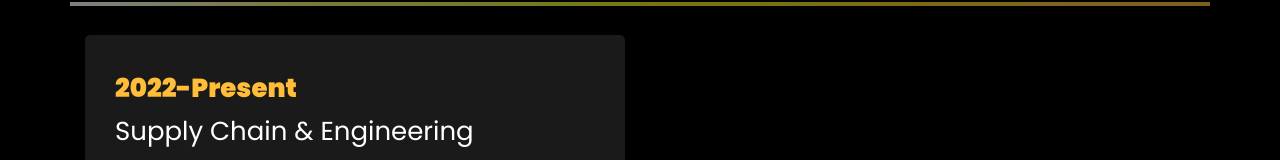
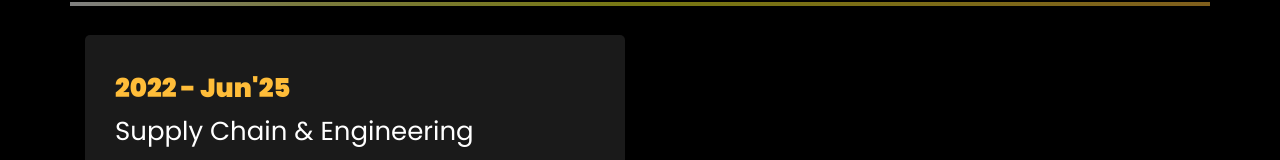
Before and after one commit to NISHAVERMA475/NISHAVERMA475.github.io, a plain HTML site: page index.html in a window 1280 px wide. Shown: the part 2138-2298 px from the top of the page. Drawn offline with Linux system fonts and the light colour scheme; files whose address does not match are found by name.

Commit message:
Update index.html

```diff
--- a/index.html
+++ b/index.html
@@ -327,7 +327,7 @@
 		<div class="row">
 				<div class="col-md-6">
 					<div class="resume-wrap ftco-animate">
-						<span class="date">2022-Present</span>
+						<span class="date">2022 - Jun'25 </span>
 						<h2>Supply Chain & Engineering</h2>
 						<span class="position">PepsiCo,</span>
 						<span class="mt-4">Kolkata, West Bengal</span>
@@ -354,7 +354,7 @@
 			<div class="row">
     			<div class="col-md-6">
     				<div class="resume-wrap ftco-animate">
-    					<span class="date">2018-2022</span>
+    					<span class="date">2018 - 2022</span>
     					<h2>B.tech in Mechanical Engineering</h2>
     					<span class="position">Sardar Vallabhbhai National Institute of Technology, NIT Surat</span>
     					<p class="mt-4">Grade: First class distinction.</p>
@@ -363,7 +363,7 @@
 
     			<div class="col-md-6">
     				<div class="resume-wrap ftco-animate">
-    					<span class="date">2017-2018</span>
+    					<span class="date">2017 - 2018</span>
     					<h2>Higher Secondary School</h2>
     					<span class="position">Central Hindu Girls School,(BHU) </span>
 						<br>
```
